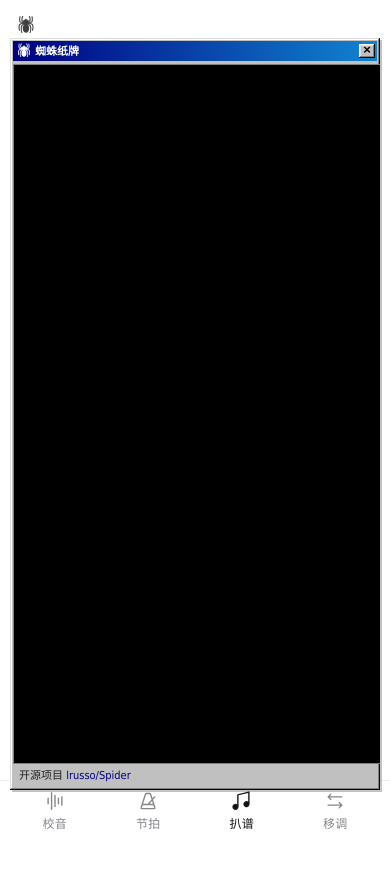
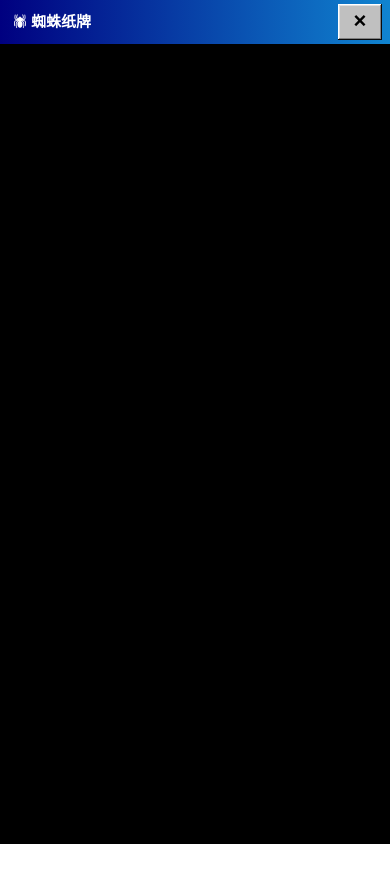
Before and after one commit to HanjingLaura/you-pu-le, a Next.js app in the folder frontend/: page / in a window 390 px wide. Both pictures are taken after a click on the button "打开蜘蛛纸牌". Shown: the top 882 px of the page. Built offline with nearby package versions, Linux system fonts and the light colour scheme; no server answers.

Commit message:
Make Spider Solitaire fill the phone screen.
Use a fullscreen overlay on small viewports, restore portrait canvas rotation, and load the game under the /youpule base path.

Co-authored-by: 韩婧Laura <hanjinglaura@gmail.com>

```diff
--- a/frontend/app/globals.css
+++ b/frontend/app/globals.css
@@ -638,7 +638,7 @@ a:focus-visible {
 .spider-layer {
   position: fixed;
   inset: 0;
-  z-index: 70;
+  z-index: 80;
   pointer-events: none;
 }
 
@@ -657,9 +657,11 @@ a:focus-visible {
   top: max(38px, calc(env(safe-area-inset-top, 0px) + 38px));
   left: max(10px, env(safe-area-inset-left, 0px));
   z-index: 1;
-  width: min(1108px, calc(100vw - 20px));
-  max-height: calc(100vh - 48px);
-  overflow: auto;
+  display: flex;
+  flex-direction: column;
+  width: min(888px, calc(100vw - 20px));
+  max-height: calc(100dvh - 48px);
+  overflow: hidden;
   padding: 3px;
   border: 0;
   background: #c0c0c0;
@@ -679,6 +681,7 @@ a:focus-visible {
   display: flex;
   align-items: center;
   justify-content: space-between;
+  flex-shrink: 0;
   padding: 2px 2px 2px 3px;
   background: linear-gradient(90deg, #000080, #1084d0);
   color: #fff;
@@ -714,19 +717,19 @@ a:focus-visible {
     inset 2px 2px #dfdfdf;
   color: #000;
   font: 700 13px/10px Arial, sans-serif;
-  cursor: default;
+  cursor: pointer;
 }
 
 .spider-frame {
   display: block;
-  width: 1100px;
-  min-width: 1100px;
-  height: 700px;
-  min-height: 700px;
+  width: 880px;
+  max-width: 100%;
+  height: 572px;
   margin-top: 3px;
   border: 1px solid #808080;
   background: #008000;
-  flex-shrink: 0;
+  flex: 0 0 auto;
+  overflow: hidden;
 }
 
 .spider-credit {
@@ -734,6 +737,55 @@ a:focus-visible {
   font-family: Tahoma, "Microsoft Sans Serif", "Microsoft YaHei", sans-serif;
   font-size: 11px;
   color: #222;
+  flex-shrink: 0;
+}
+
+@media (max-width: 920px), (max-height: 700px) {
+  .spider-backdrop {
+    background: #000;
+  }
+
+  .spider-window {
+    inset: 0;
+    top: 0;
+    left: 0;
+    width: 100%;
+    max-width: none;
+    height: 100%;
+    max-height: none;
+    padding: 0;
+    overflow: hidden;
+    box-shadow: none;
+  }
+
+  .spider-titlebar {
+    height: calc(44px + env(safe-area-inset-top, 0px));
+    padding: env(safe-area-inset-top, 0px) 8px 0 12px;
+  }
+
+  .spider-titlebar h2 {
+    font-size: 15px;
+  }
+
+  .spider-titlebar > button {
+    width: 44px;
+    height: 36px;
+    font: 700 22px/1 Arial, sans-serif;
+  }
+
+  .spider-frame {
+    width: 100%;
+    height: auto;
+    min-width: 0;
+    min-height: 0;
+    flex: 1 1 auto;
+    margin-top: 0;
+    border: 0;
+  }
+
+  .spider-credit {
+    display: none;
+  }
 }
 
 .spider-credit a {
--- a/frontend/components/SpiderSolitaire.tsx
+++ b/frontend/components/SpiderSolitaire.tsx
@@ -2,7 +2,7 @@
 
 import { useCallback, useEffect, useRef, useState } from "react";
 
-const SPIDER_SRC = "/spider/Spider.htm";
+const SPIDER_SRC = `${process.env.NEXT_PUBLIC_BASE_PATH ?? ""}/spider/Spider.htm`;
 const SPIDER_REPO = "https://github.com/lrusso/Spider";
 
 export function SpiderSolitaire() {
@@ -17,12 +17,17 @@ export function SpiderSolitaire() {
 
   useEffect(() => {
     if (!open) return undefined;
+    const previousOverflow = document.body.style.overflow;
+    document.body.style.overflow = "hidden";
     panelRef.current?.focus();
     const onKeyDown = (event: KeyboardEvent) => {
       if (event.key === "Escape") close();
     };
     window.addEventListener("keydown", onKeyDown);
-    return () => window.removeEventListener("keydown", onKeyDown);
+    return () => {
+      document.body.style.overflow = previousOverflow;
+      window.removeEventListener("keydown", onKeyDown);
+    };
   }, [close, open]);
 
   return (
@@ -62,7 +67,7 @@ export function SpiderSolitaire() {
               className="spider-frame"
               title="蜘蛛纸牌"
               src={SPIDER_SRC}
-              allow="autoplay"
+              allow="autoplay; fullscreen"
             />
             <p className="spider-credit">
               开源项目{" "}
--- a/frontend/public/spider/Spider.htm
+++ b/frontend/public/spider/Spider.htm
@@ -111,7 +111,7 @@
 
       window.canvasRotated = false
       function updateSpiderRotation() {
-        var rotated = false
+        var rotated = window.innerWidth < window.innerHeight
         window.canvasRotated = rotated
         if (document.body) {
           document.body.classList.toggle("rotated", rotated)
@@ -252,8 +252,8 @@
           this.game.state.add("Gamestate", this.gamestate, false)
 
           var resizeF = function resizeF() {
-            var deviceWidth = window.outerWidth
-            var deviceHeight = window.outerHeight
+            var deviceWidth = window.innerWidth
+            var deviceHeight = window.innerHeight
 
             if (!SimpleGame.myGame.device.desktop) {
               var scaleX = deviceWidth / 880
```
